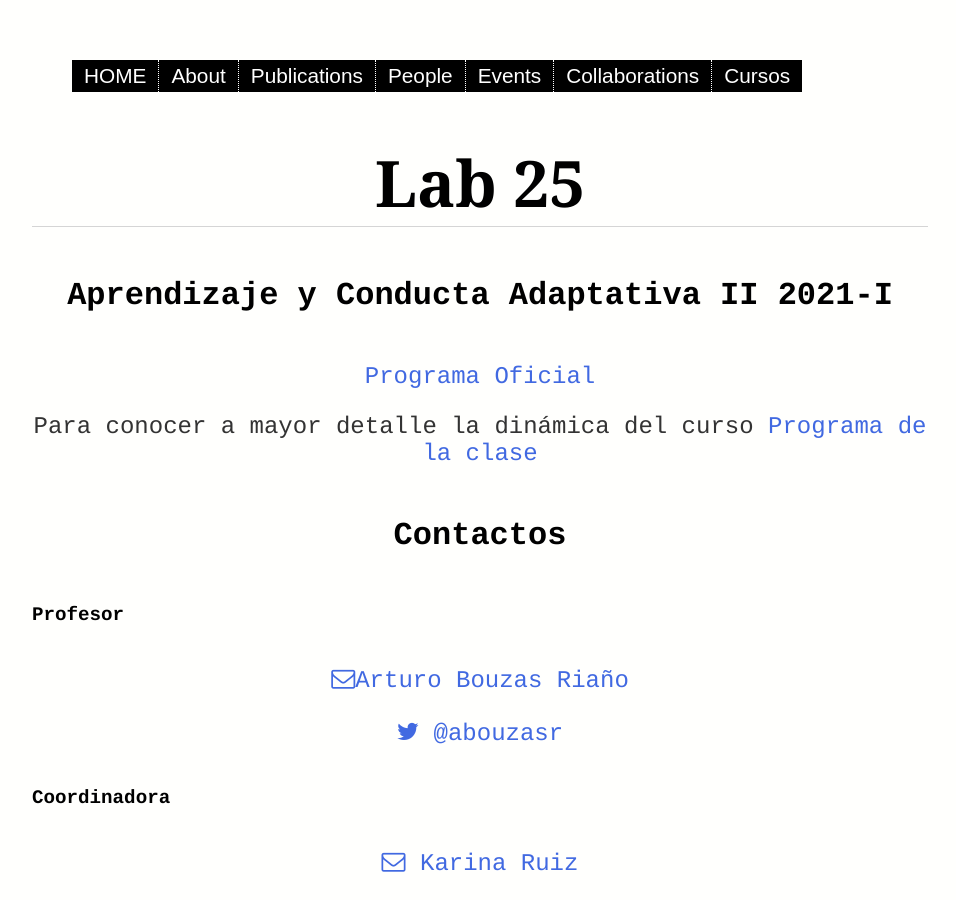
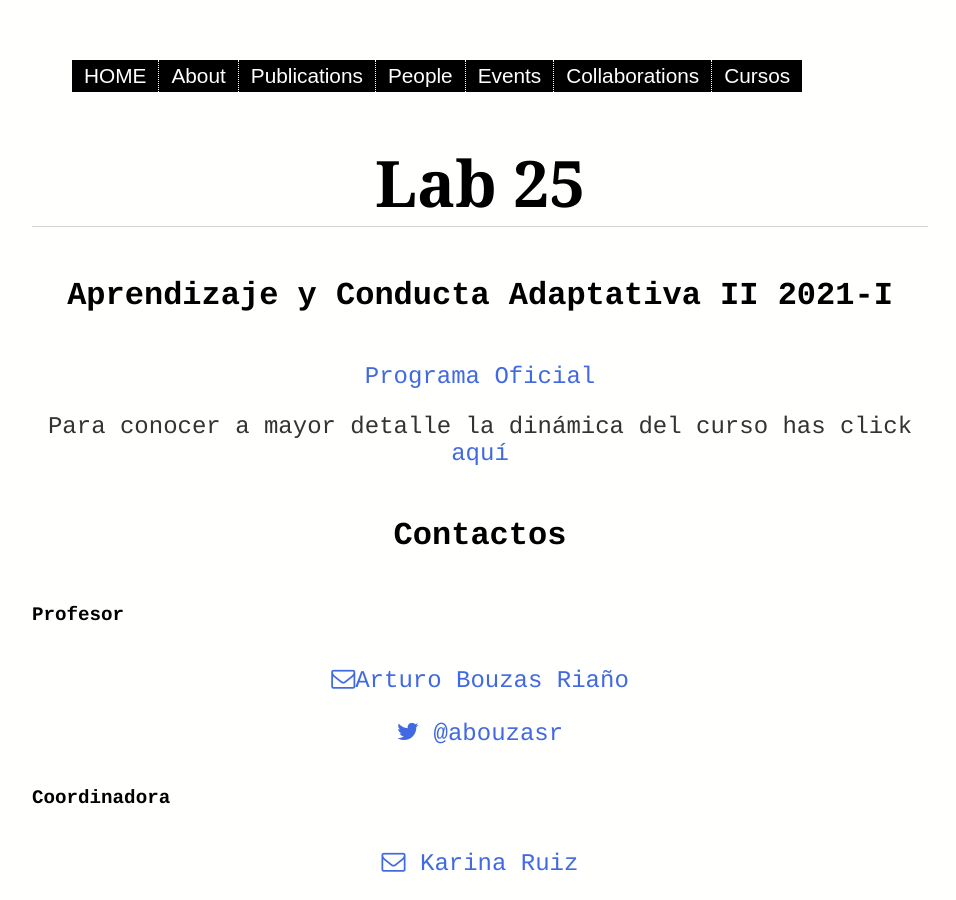
Before and after one commit to BouzasLab25/bouzaslab25.github.io, a Jekyll site: the page built from cursos/ACA II.html, in a window 1280 px wide and 900 px high. Shown: the whole window, without its empty margins (160-1116 px from the left). Built offline with Jekyll 4.4.1, drawn with Linux system fonts in a browser that asks for light colours.

Commit message:
Update ACA II.html

```diff
--- a/cursos/ACA II.html
+++ b/cursos/ACA II.html
@@ -9,8 +9,8 @@
  <a class='link' href="/documents/Programa oficial ACAII 2021-I.pdf" target="_blank"> Programa Oficial</a>
  </p>
 
- <p> Para conocer a mayor detalle la dinámica del curso
- <a class='link' href="/documents/Aprendizaje y Comportamiento Adaptable II (1).pdf" target="_blank"> Programa de la clase</a>
+ <p> Para conocer a mayor detalle la dinámica del curso has click
+ <a class='link' href="/documents/Aprendizaje y Comportamiento Adaptable II (1).pdf" target="_blank"> aquí </a>
  </p>
 
 
```
